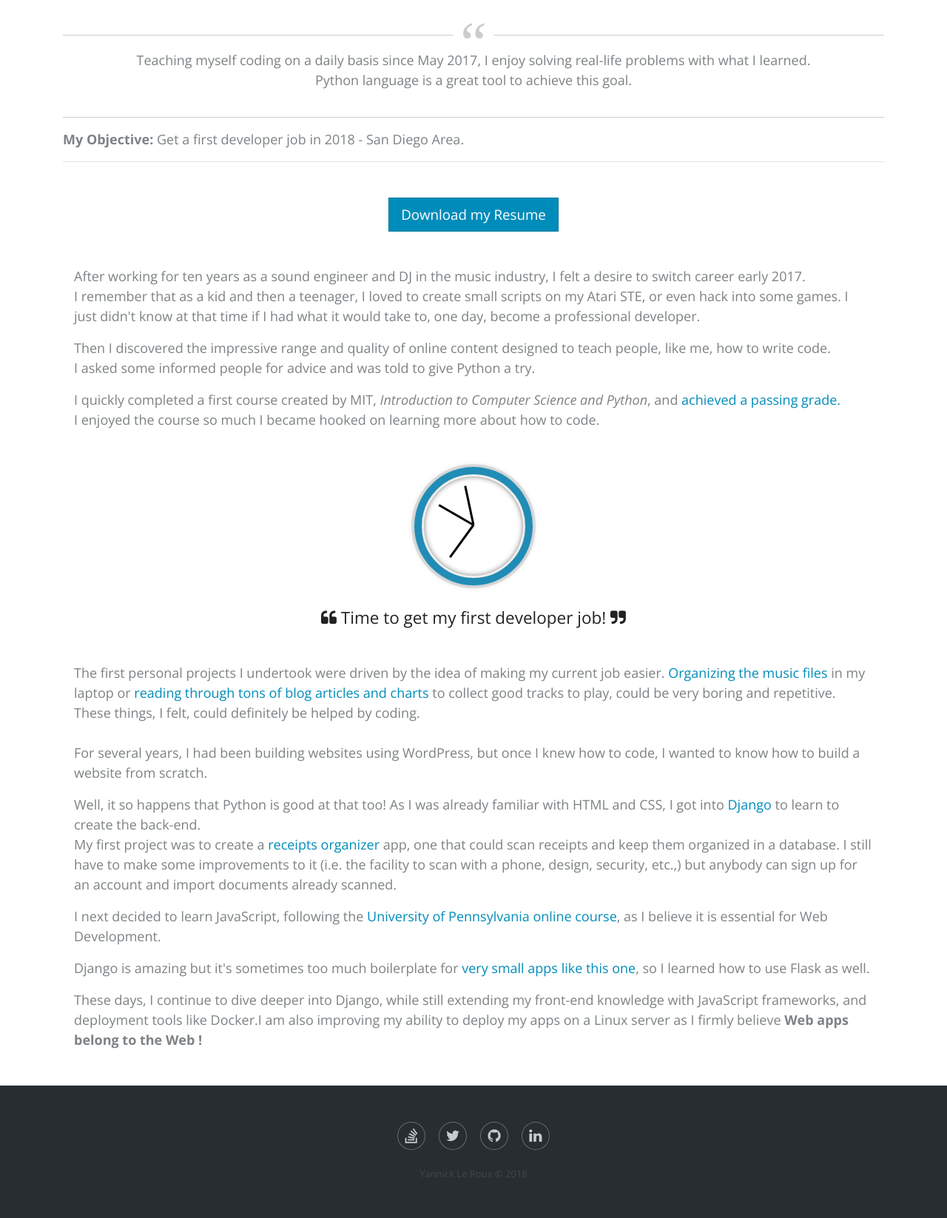
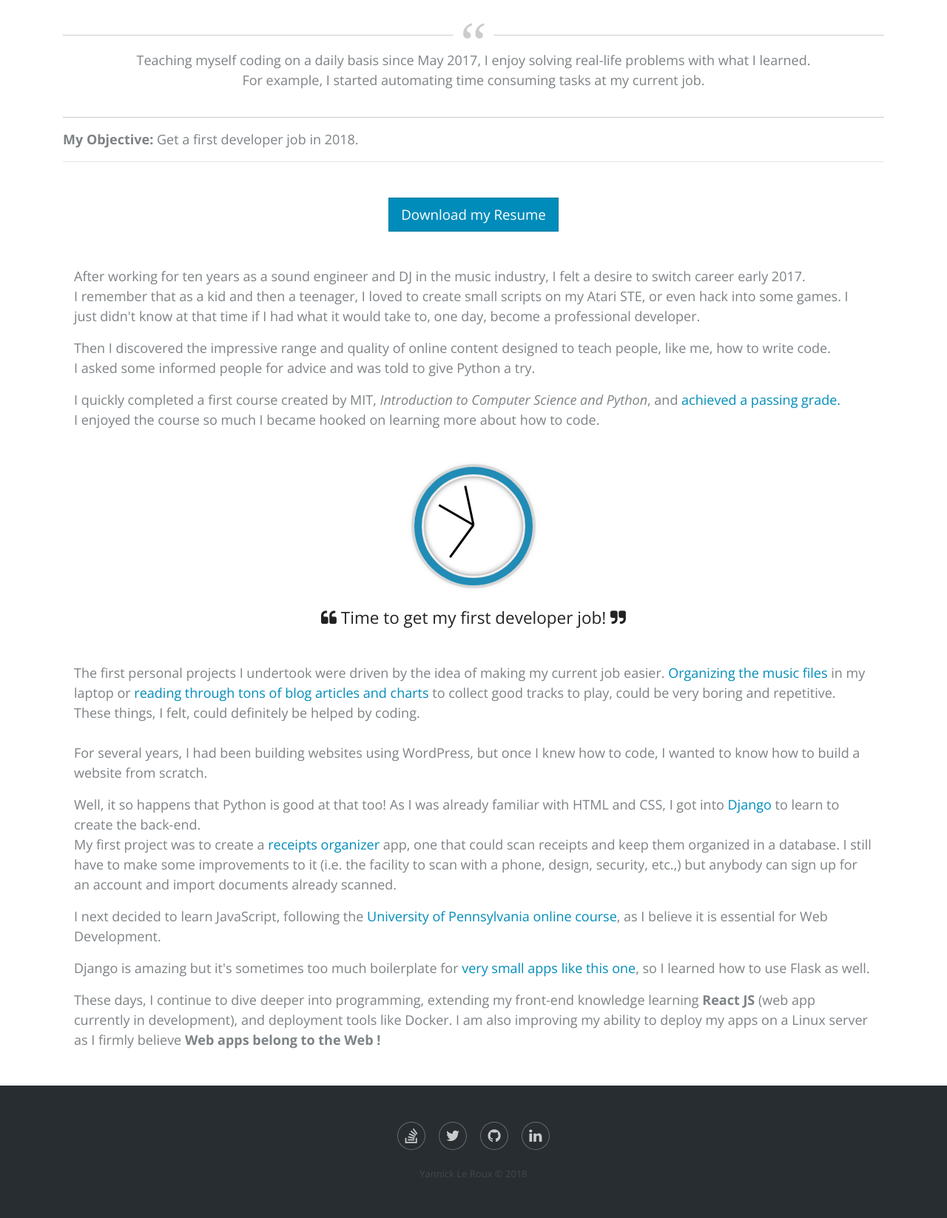
Before and after one commit to YannickLeRoux/my-portfolio, a Django app: page /about/ in a window 1280 px wide. Shown: the part 71-1717 px from the top of the page at 74% size. Run offline with Django 3.2, Linux system fonts and the light colour scheme; some libraries are stand-ins or nearby versions; some web fonts are replaced.

Commit message:
Some rewriting of the bio

```diff
--- a/templates/portfolio/about.html
+++ b/templates/portfolio/about.html
@@ -6,10 +6,11 @@
 	<div class="intro">
    <div class="section-blockquote mt-5">
 		<blockquote>
-			<p>Teaching myself coding on a daily basis since May 2017, I enjoy solving real-life problems with what I learned. </br>Python language is a great tool to achieve this goal.</p>
+			<p>Teaching myself coding on a daily basis since May 2017, I enjoy solving real-life problems with what I learned.
+			</br> For example, I started automating time consuming tasks at my current job.</p>
 		</blockquote>
 	</div>
-	<p><strong>My Objective:</strong> Get a first developer job in 2018 - San Diego Area.</p>
+	<p><strong>My Objective:</strong> Get a first developer job in 2018.</p>
 	</div>
 	<hr>
 </div>
@@ -53,7 +54,7 @@ My first project was to create a <a href="http://receipts-organizer.herokuapp.co
 
 		<p>Django is amazing but it's sometimes too much boilerplate for <a href="https://twitterpie.herokuapp.com/" target="_blank">very small apps like this one</a>, so I learned how to use Flask as well.</p>
 
-		<p>These days, I continue to dive deeper into Django, while still extending my front-end knowledge with JavaScript frameworks, and deployment tools like Docker.I am also improving my ability to deploy my apps on a Linux server as I firmly believe <strong>Web apps belong to the Web !</strong>
+		<p>These days, I continue to dive deeper into programming, extending my front-end knowledge learning <strong>React JS</strong> (web app currently in development), and deployment tools like Docker. I am also improving my ability to deploy my apps on a Linux server as I firmly believe <strong>Web apps belong to the Web !</strong>
 		</p>
 	    </div>
 	</div>
--- a/templates/portfolio/index.html
+++ b/templates/portfolio/index.html
@@ -18,7 +18,7 @@
         <i class="fa fa-laptop fa-5x mb-3" id="laptop-index"></i>
 			</div>
         <p class="text-center">Hi! I am Yannick Le Roux, <strong>Software</strong> and <strong>Web</strong> developper <em>in the making</em>.</p>
-        <p class="text-center">I use <strong>Python</strong> to build the back-end of my web projects,<strong>HTML</strong>,<strong>CSS</strong>, <strong>Javascript</strong> and <strong>Bootstrap</strong> for the Front End. </p>
+        <p class="text-center">I used <strong>Python</strong> to build the back-end of this project, <strong>HTML</strong>, <strong>CSS</strong>, <strong>Javascript</strong> and <strong>Bootstrap</strong> for the Front End. </p>
 				<p>I like to make any kind of applications that could make your life easier or, very humbly, make the world a better place. :)</p>
     </div>
 {% endblock content %}
```
